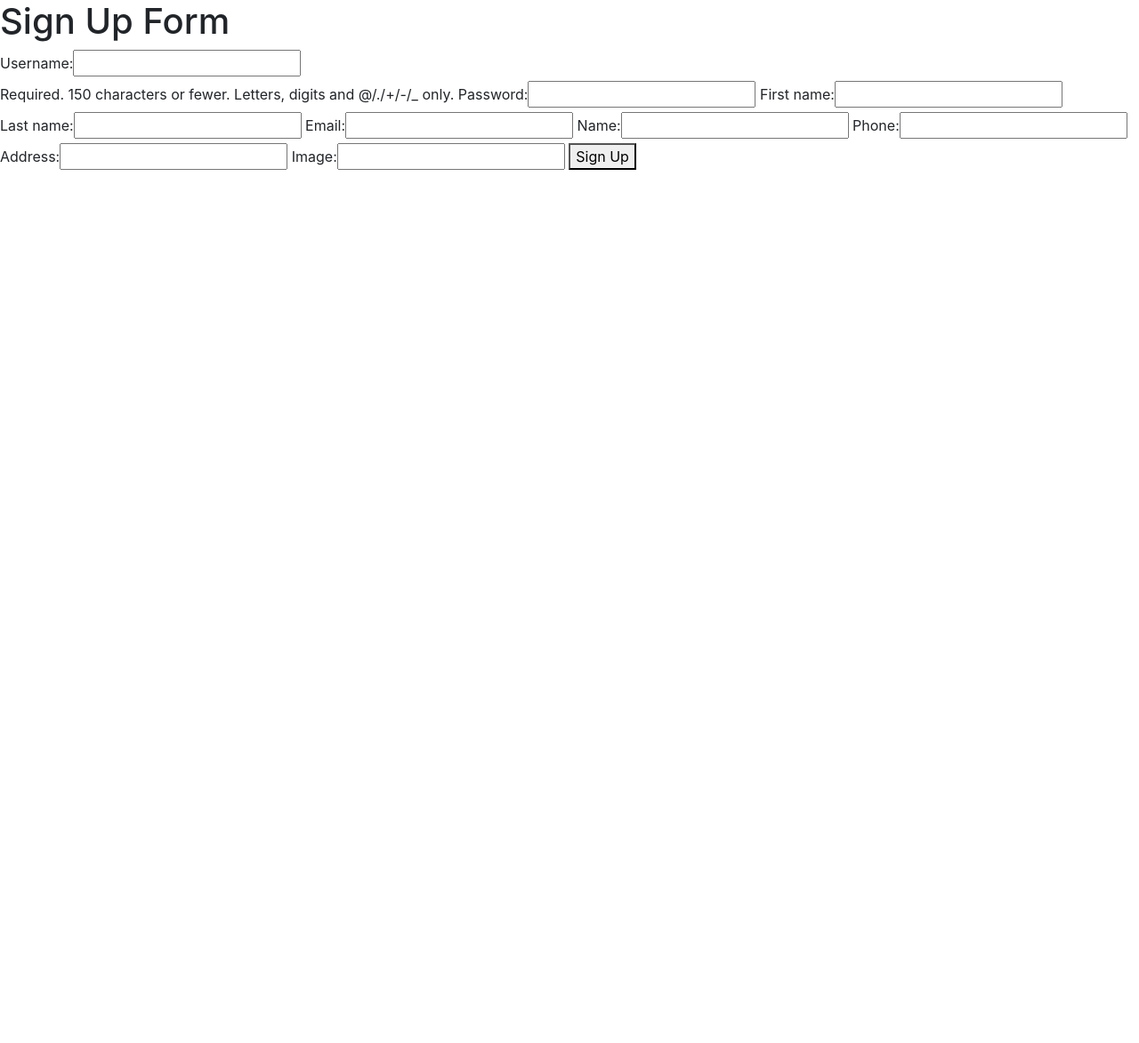
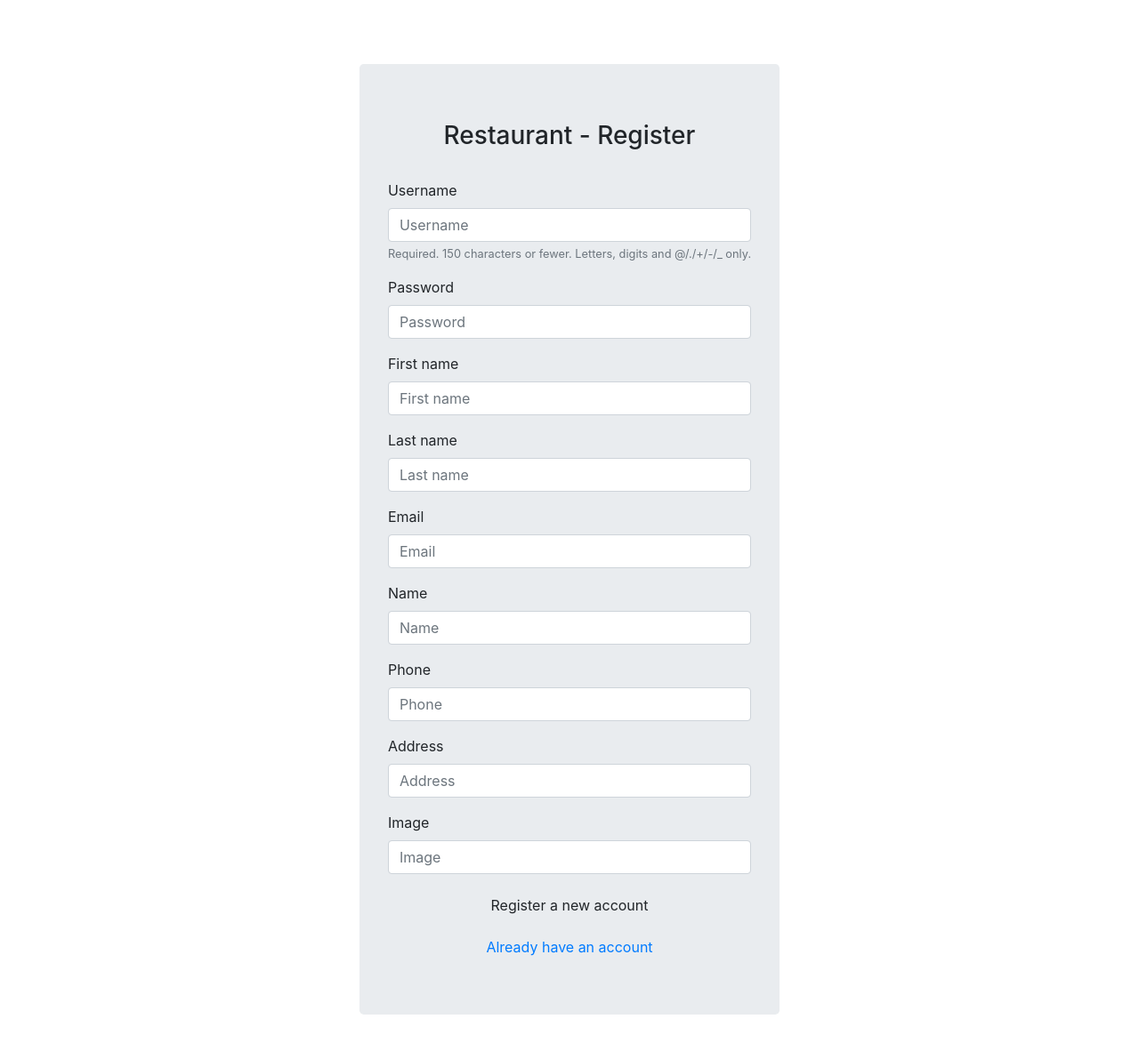
Before and after one commit to martin-creator/foodtask, a Django app: page /restaurant/sign_up/ in a window 1280 px wide. Shown: the whole page at 89% size. Before the commit the page ends 191 px from the top, so only its background shows below. Run offline with Django 3.2, Linux system fonts and the light colour scheme; some libraries are stand-ins or nearby versions.

Commit message:
Added authentication for sign up & in pages

```diff
--- /dev/null
+++ b/coreapp/templates/restaurant/base_auth.html
@@ -0,0 +1,52 @@
+{% load static %}
+
+<!DOCTYPE html>
+<html lang="en">
+	<head>
+		<meta charset="UTF-8" />
+		<meta http-equiv="X-UA-Compatible" content="IE=edge" />
+		<meta name="viewport" content="width=device-width, initial-scale=1.0" />
+		<title>FoodTasker | {% block title %}{% endblock %}</title>
+
+		<link
+			rel="stylesheet"
+			href="https://cdn.jsdelivr.net/npm/bootstrap@4.6.0/dist/css/bootstrap.min.css"
+			integrity="sha384-B0vP5xmATw1+K9KRQjQERJvTumQW0nPEzvF6L/Z6nronJ3oUOFUFpCjEUQouq2+l"
+			crossorigin="anonymous"
+		/>
+		<link rel="stylesheet" href="{% static 'css/styles.css' %}">
+
+		<script
+			src="https://code.jquery.com/jquery-3.5.1.slim.min.js"
+			integrity="sha384-DfXdz2htPH0lsSSs5nCTpuj/zy4C+OGpamoFVy38MVBnE+IbbVYUew+OrCXaRkfj"
+			crossorigin="anonymous"
+		></script>
+		<script
+			src="https://cdn.jsdelivr.net/npm/bootstrap@4.6.0/dist/js/bootstrap.bundle.min.js"
+			integrity="sha384-Piv4xVNRyMGpqkS2by6br4gNJ7DXjqk09RmUpJ8jgGtD7zP9yug3goQfGII0yAns"
+			crossorigin="anonymous"
+		></script>
+	</head>
+	<body class="bg-gradient">
+
+		<div class="container">
+			<br><br><br>
+
+			<div class="row justify-content-center">
+				<div class="jumbotron">
+					<h3 class="display-6 text-center">
+						{% block heading %}
+						<!-- Display heading code here -->
+						{% endblock %}
+					</h3>
+					<br>
+
+					{% block content %}
+					<!-- Display content code here -->
+					{% endblock %}
+				</div>
+			</div>
+		</div>
+
+	</body>
+</html>
--- a/coreapp/templates/restaurant/sign_up.html
+++ b/coreapp/templates/restaurant/sign_up.html
@@ -1,36 +1,20 @@
-<!DOCTYPE html>
-<html lang="en">
-  <head>
-    <meta charset="UTF-8" />
-    <meta http-equiv="X-UA-Compatible" content="IE=edge" />
-    <meta name="viewport" content="width=device-width, initial-scale=1.0" />
-    <title>Sign Up</title>
+{% extends 'restaurant/base_auth.html' %}
+{% load bootstrap4 %}
 
-    <link
-      rel="stylesheet"
-      href="https://cdn.jsdelivr.net/npm/bootstrap@4.6.2/dist/css/bootstrap.min.css"
-      integrity="sha384-xOolHFLEh07PJGoPkLv1IbcEPTNtaed2xpHsD9ESMhqIYd0nLMwNLD69Npy4HI+N"
-      crossorigin="anonymous"
-    />
-    <script
-      src="https://cdn.jsdelivr.net/npm/jquery@3.5.1/dist/jquery.slim.min.js"
-      integrity="sha384-DfXdz2htPH0lsSSs5nCTpuj/zy4C+OGpamoFVy38MVBnE+IbbVYUew+OrCXaRkfj"
-      crossorigin="anonymous"
-    ></script>
-    <script
-      src="https://cdn.jsdelivr.net/npm/bootstrap@4.6.2/dist/js/bootstrap.bundle.min.js"
-      integrity="sha384-Fy6S3B9q64WdZWQUiU+q4/2Lc9npb8tCaSX9FK7E8HnRr0Jz8D6OP9dO5Vg3Q9ct"
-      crossorigin="anonymous"
-    ></script>
-  </head>
-  <body>
-    <h1>Sign Up Form</h1>
-    <form action="" method="post" enctype="multipart/form-data">
-      {% csrf_token %}
-      {{ user_form}}
-      {{ restaurant_form}}
+{% block title %}Sigup{% endblock %}
 
-      <button type="submit">Sign Up</button>
-    </form>
-  </body>
-</html>
+{% block heading %}Restaurant - Register{% endblock %}
+
+{% block content %}
+	<form action="" method="post" enctype="multipart/form-data">
+		{% csrf_token %}
+		{% bootstrap_form user_form %}
+		{% bootstrap_form restaurant_form %}
+
+		<button type="submit" class="btn btn-black btn-block">Register a new account</button>
+	</form>
+
+	<div class="text-center mt-3">
+		<a href="{% url 'restaurant_sign_in' %}">Already have an account</a>
+	</div>
+{% endblock %}
```
Also changed, not shown: coreapp/templates/restaurant/sign_in.html (+19 -16 lines).
